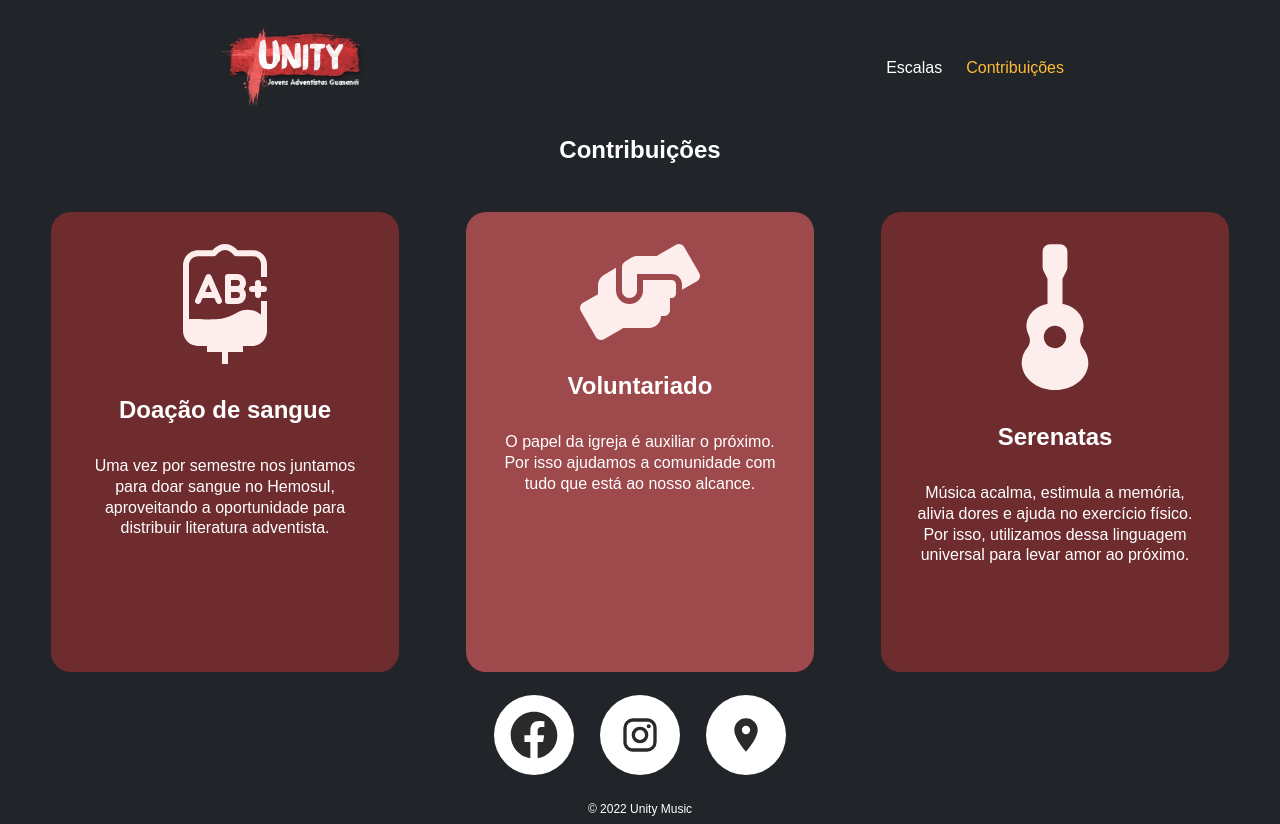
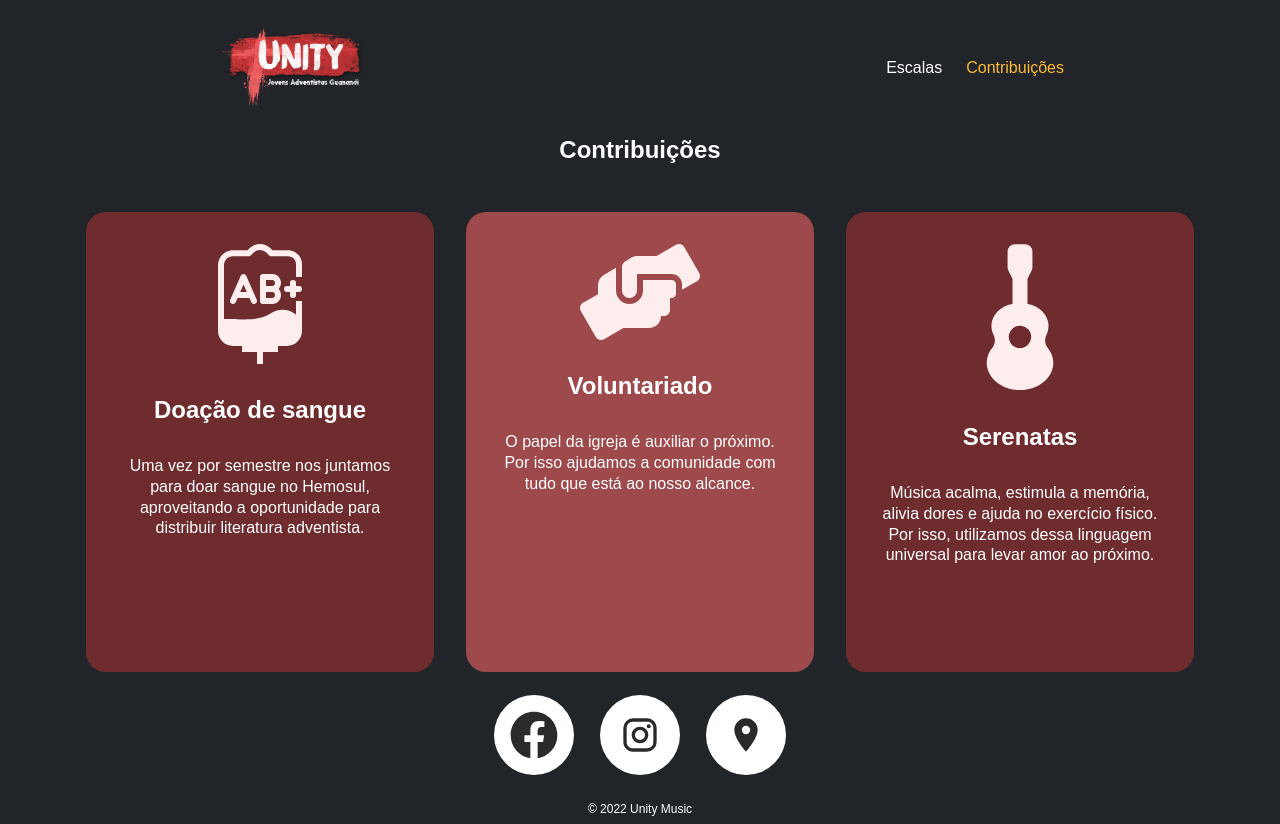
Before and after one commit to tech-unity/frontend-unity-music, a React (Create React App) app: page /contribuicoes in a window 1280 px wide. Built offline with nearby package versions, Linux system fonts and the light colour scheme.

Commit message:
chore: layout fix

```diff
--- a/src/app/layouts/Default/Default.layout.styles.ts
+++ b/src/app/layouts/Default/Default.layout.styles.ts
@@ -6,7 +6,9 @@ export const Wrapper = styled.div`
   color: #fff;
 `;
 
-export const Main = styled.main``;
+export const Main = styled.main`
+  width: 100%;
+`;
 
 export const FeaturedContent = styled.section`
   display: flex;
@@ -14,7 +16,8 @@ export const FeaturedContent = styled.section`
   justify-content: center;
   align-items: center;
 
-  width: 100%;
+  max-width: 1440px;
+  margin: auto;
   min-height: calc(100vh - ${FOOTER_HEIGHT}px - ${HEADER_HEIGHT}px);
   flex: 1;
   gap: 32px;
--- a/src/app/views/Contributions/Contribution.styles.view.ts
+++ b/src/app/views/Contributions/Contribution.styles.view.ts
@@ -7,7 +7,7 @@ export const Section = styled.div`
   display: flex;
   flex-direction: row;
   flex-wrap: wrap;
-  justify-content: space-evenly;
+  justify-content: center;
   align-items: center;
 `;
 
```
